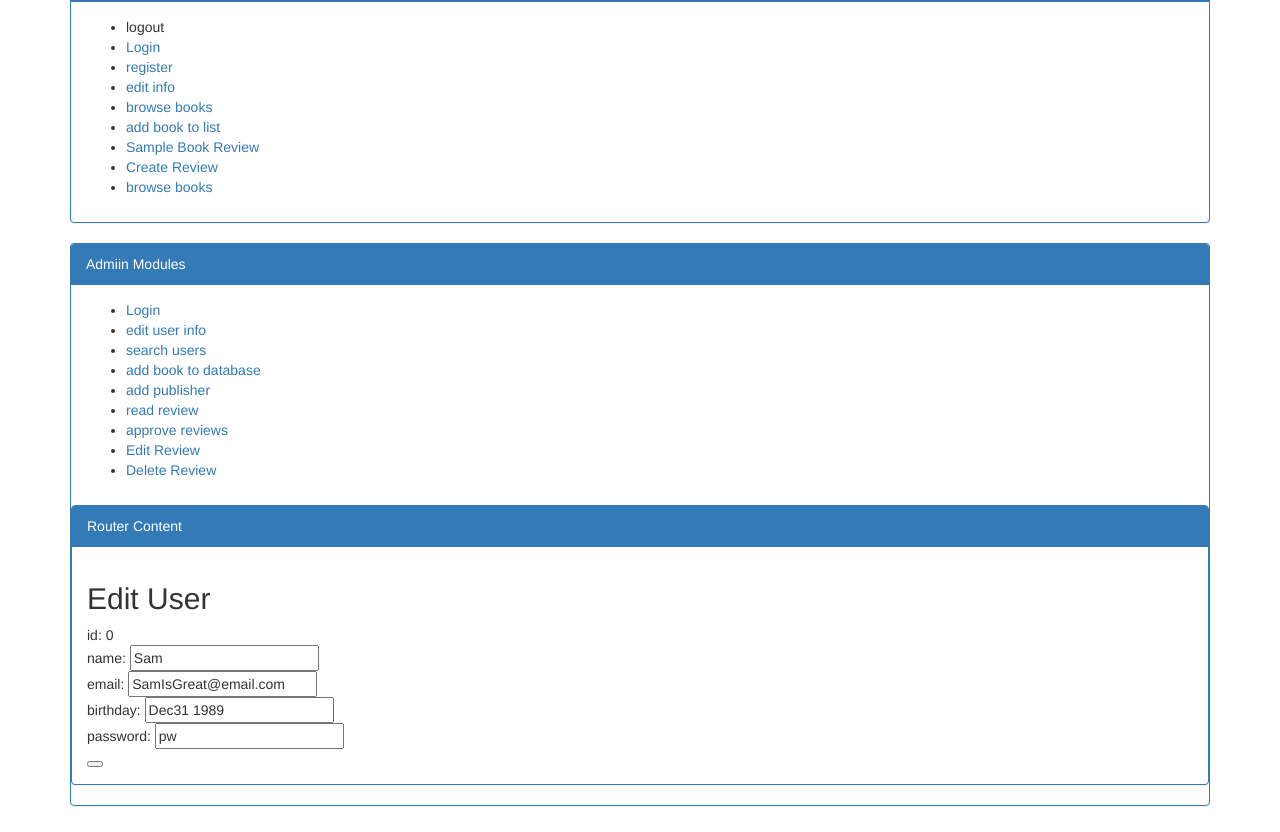
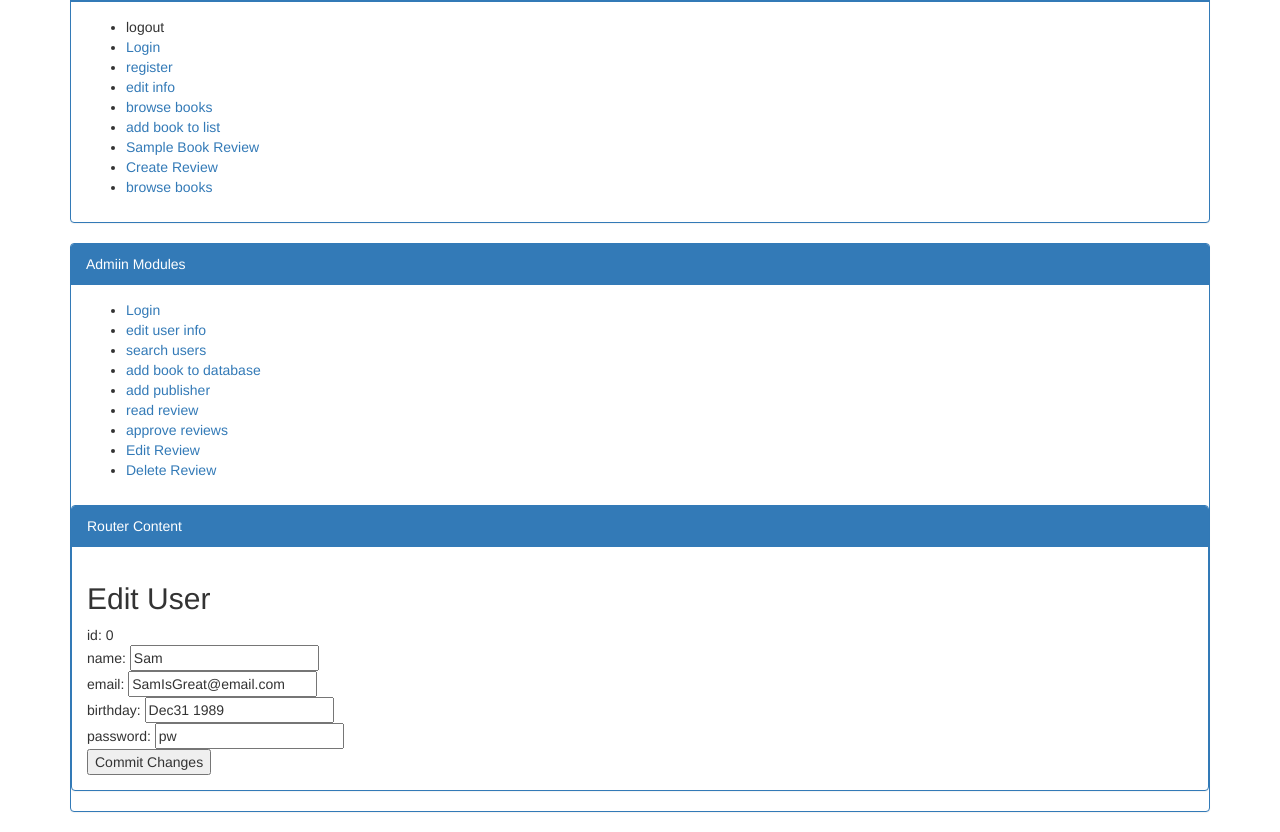
Before and after one commit to archerdjessica/mystery-book-club, an Angular app in the folder mystery-book-club/: page /adminedituserinfo in a window 1280 px wide. Shown: the part 275-1107 px from the top of the page. Built offline with nearby package versions, Linux system fonts and the light colour scheme.

Commit message:
edit user front end is done

```diff
--- a/mystery-book-club/src/app/admin-edit-user/admin-edit-user.component.html
+++ b/mystery-book-club/src/app/admin-edit-user/admin-edit-user.component.html
@@ -6,6 +6,6 @@
     birthday: <input type="text" [(ngModel)]="user.birthday" placeholder="{{user.birthday}}"><br />
     password: <input type="text" [(ngModel)]="user.password" placeholder="{{user.password}}"><br />
 
-    <button type="submit" (click)="updateUser(user)"></button>
+    <button type="submit" (click)="updateUser(user)">Commit Changes</button>
 
 </div>
--- a/mystery-book-club/src/app/admin-edit-user/admin-edit-user.component.ts
+++ b/mystery-book-club/src/app/admin-edit-user/admin-edit-user.component.ts
@@ -19,5 +19,9 @@ export class AdminEditUserComponent implements OnInit {
 
   }
 
+  public updateUser(user:User):void{
+    console.log("user update: "+user);
+  }
+
 
 }
--- a/mystery-book-club/src/app/user-read-review/user-read-review.component.ts
+++ b/mystery-book-club/src/app/user-read-review/user-read-review.component.ts
@@ -42,7 +42,7 @@ export class UserReadReviewComponent implements OnInit {
     this.book.publisher = this.publisher;
     this.user.id = 1001;
     this.user.email = "sybarra2076@gmail.com";
-    this.user.birthday = new Date('January 10, 1987');
+    // this.user.birthday = new Date('January 10, 1987');
     this.user.name = "Samuel Ybarra";
     this.user.password = "password";
     this.user.readingList = [this.book];
```
